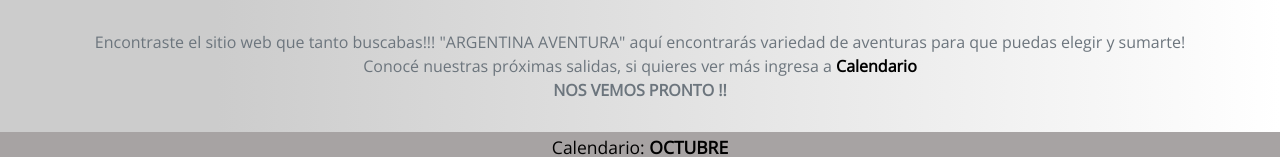
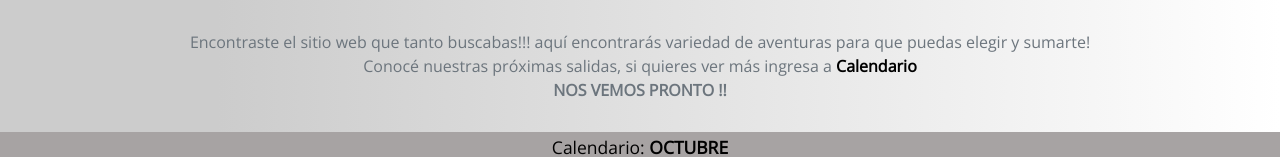
Before and after one commit to nancybarea/coderhouseDesarrolloWeb, a plain HTML site: page index.html in a window 1280 px wide. Shown: the part 718-875 px from the top of the page. Drawn offline with nearby package versions, Linux system fonts and the light colour scheme.

Commit message:
elimine el Argentina AVentura de la pagina de index en la leyenda

```diff
--- a/index.html
+++ b/index.html
@@ -63,7 +63,7 @@
     <!-- Calendario -->
     <section>
         <div class="text-center my-5">
-            <p class="section-subheading text-muted">Encontraste el sitio web que tanto buscabas!!! "ARGENTINA AVENTURA" aquí
+            <p class="section-subheading text-muted">Encontraste el sitio web que tanto buscabas!!! aquí
                 encontrarás variedad de aventuras para que puedas elegir y sumarte! <br> Conocé nuestras próximas
                 salidas, si quieres ver más ingresa a <a class="link__calendario"
                     href="./calendario.html">Calendario</a>
```
